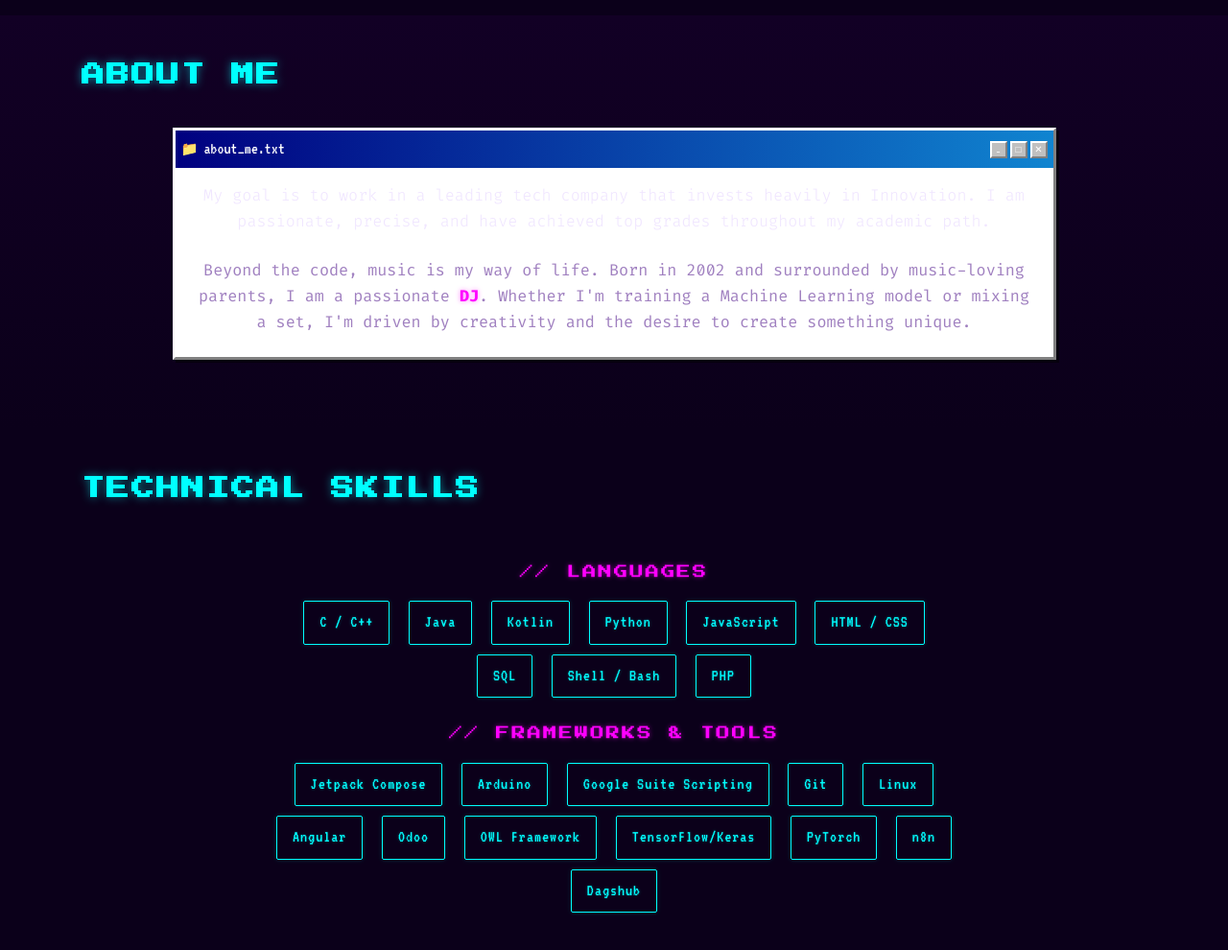
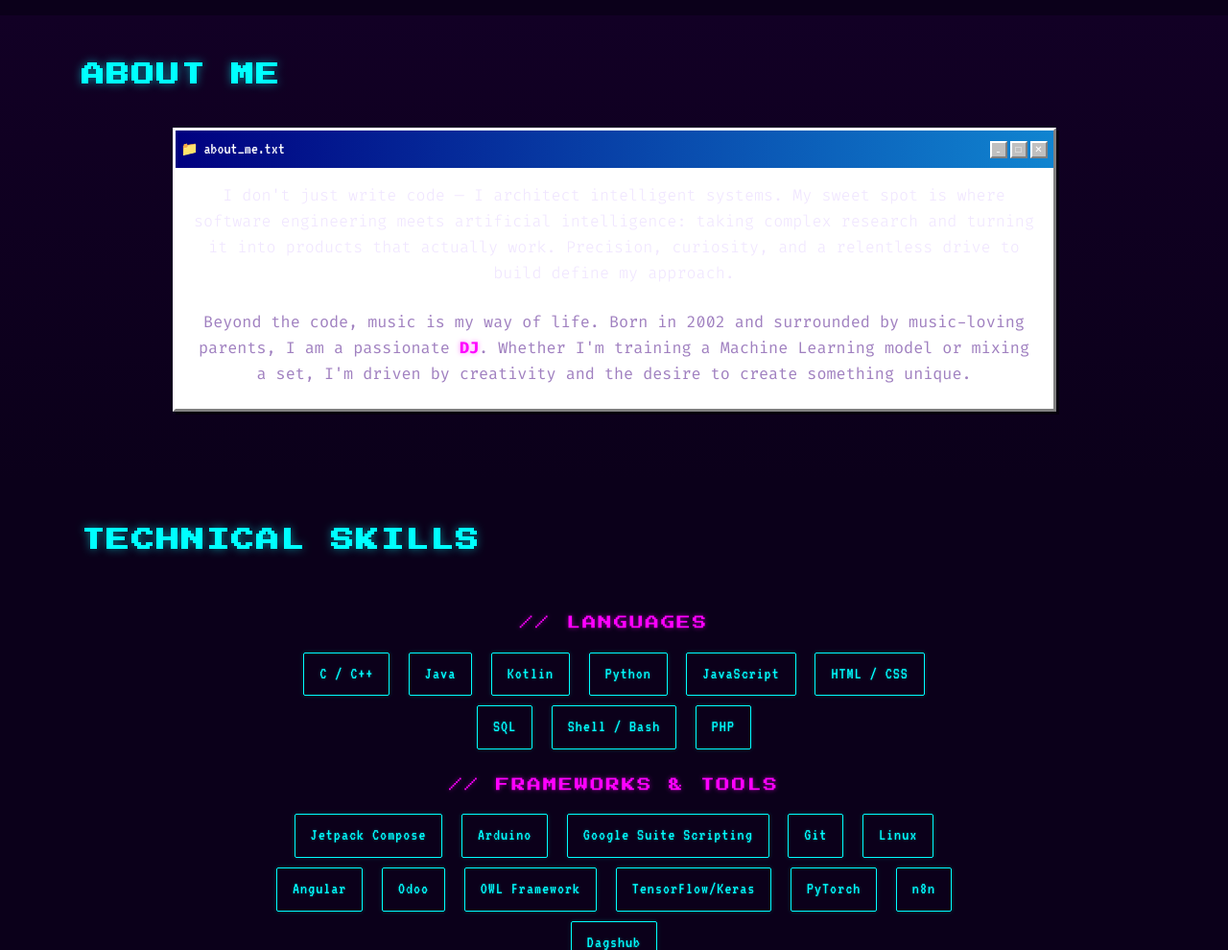
Before and after one commit to riccardoFus/Cavi-Website, a plain HTML site: page index.html in a window 1280 px wide. Shown: the part 1180-2170 px from the top of the page at 96% size. Drawn offline with nearby package versions, Linux system fonts and the light colour scheme.

Commit message:
Rewrite About Me intro: more punchy and less generic

```diff
--- a/index.html
+++ b/index.html
@@ -132,7 +132,7 @@
             </div>
             <div class="win95-body">
               <p class="lead mb-4" data-i18n="about_p1">
-                My goal is to work in a leading tech company that invests heavily in Innovation. I am passionate, precise, and have achieved top grades throughout my academic path.
+                I don't just write code — I architect intelligent systems. My sweet spot is where software engineering meets artificial intelligence: taking complex research and turning it into products that actually work. Precision, curiosity, and a relentless drive to build define my approach.
               </p>
               <p data-i18n="about_p2">
                 Beyond the code, music is my way of life. Born in 2002 and surrounded by music-loving parents, I am a passionate <strong>DJ</strong>. Whether I'm training a Machine Learning model or mixing a set, I'm driven by creativity and the desire to create something unique.
@@ -436,7 +436,7 @@
         // About
         about_title: 'About Me',
         about_win_title: 'about_me.txt',
-        about_p1: 'My goal is to work in a leading tech company that invests heavily in Innovation. I am passionate, precise, and have achieved top grades throughout my academic path.',
+        about_p1: 'I don\'t just write code — I architect intelligent systems. My sweet spot is where software engineering meets artificial intelligence: taking complex research and turning it into products that actually work. Precision, curiosity, and a relentless drive to build define my approach.',
         about_p2: 'Beyond the code, music is my way of life. Born in 2002 and surrounded by music-loving parents, I am a passionate <strong>DJ</strong>. Whether I\'m training a Machine Learning model or mixing a set, I\'m driven by creativity and the desire to create something unique.',
         // Skills
         skills_title: 'Technical Skills',
@@ -503,7 +503,7 @@
         // About
         about_title: 'Chi Sono',
         about_win_title: 'chi_sono.txt',
-        about_p1: 'Il mio obiettivo è lavorare in un\'azienda tech leader che investa fortemente nell\'Innovazione. Sono appassionato, preciso e ho ottenuto i voti più alti durante il mio percorso accademico.',
+        about_p1: 'Non scrivo solo codice — progetto sistemi intelligenti. Il mio punto di forza è l\'intersezione tra ingegneria del software e intelligenza artificiale: trasformare ricerca complessa in prodotti che funzionano davvero. Precisione, curiosità e una spinta incessante a costruire definiscono il mio approccio.',
         about_p2: 'Oltre il codice, la musica è il mio stile di vita. Nato nel 2002 e circondato da genitori amanti della musica, sono un <strong>DJ</strong> appassionato. Che io stia addestrando un modello di Machine Learning o mixando un set, sono guidato dalla creatività e dal desiderio di creare qualcosa di unico.',
         // Skills
         skills_title: 'Competenze Tecniche',
```
